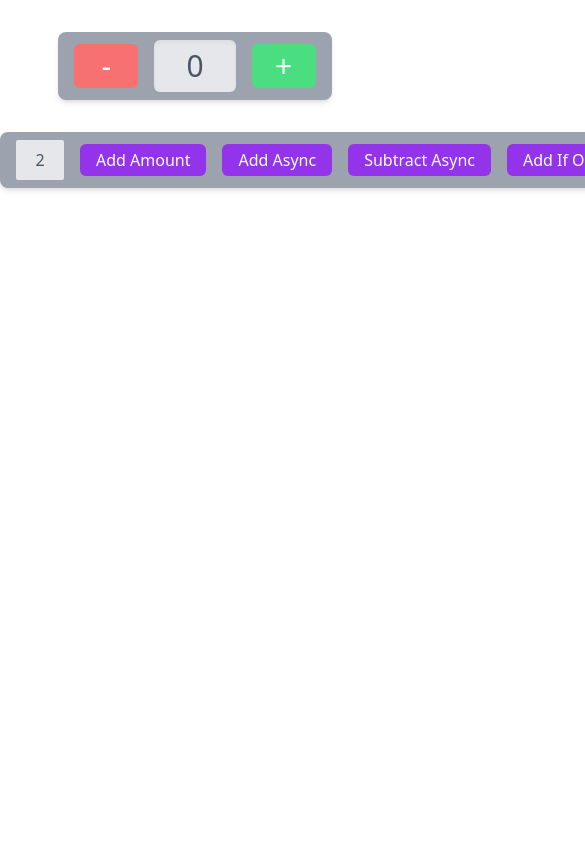
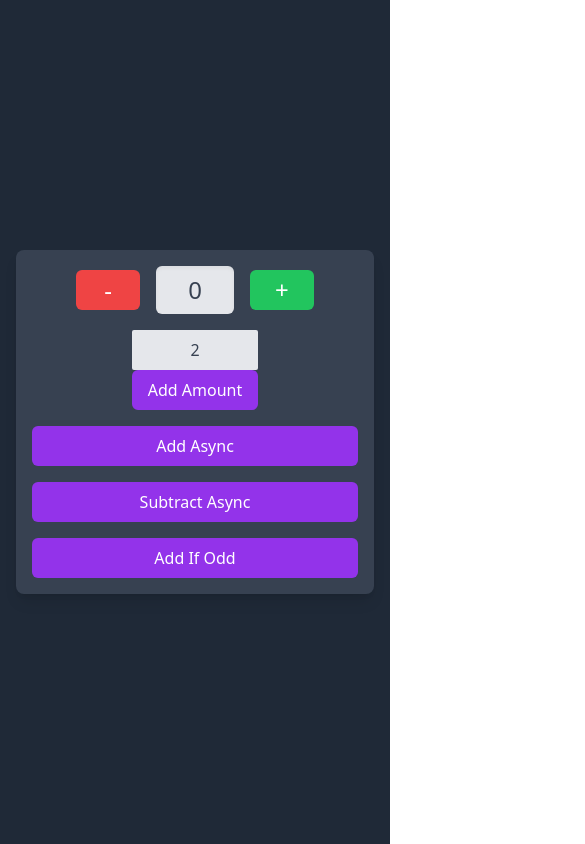
Before and after one commit to mmorris515/pig-game-new, a React (Vite) app: page / in a window 390 px wide. Shown: the top 844 px of the page, 585 px wide, since content can reach past the window. Built offline with nearby package versions, Linux system fonts and the light colour scheme.

Commit message:
Add responsive styling to app

```diff
--- a/src/features/counter/Counter.tsx
+++ b/src/features/counter/Counter.tsx
@@ -1,5 +1,4 @@
 import React, { useState } from "react";
-
 import { useAppSelector, useAppDispatch } from "../../app/hooks";
 import {
   decrement,
@@ -19,58 +18,62 @@ export default function Counter(): JSX.Element {
   const value = Number(amount) || 0;
 
   return (
-    <div>
-      <div className="flex w-min px-4 py-2 rounded-lg shadow-md items-center justify-center gap-4 bg-gray-400 mx-auto mt-8">
+    <div className="flex flex-col items-center justify-center min-h-screen p-4 bg-gray-800">
+      <div className="flex w-full max-w-md flex-col items-center justify-center p-4 bg-gray-700 rounded-lg shadow-lg gap-4">
+        <div className="flex w-full items-center justify-center gap-4">
           <button
             aria-label="Decrement value"
             onClick={() => dispatch(decrement())}
-          className="py-1 px-3 min-w-[4rem] bg-red-400 text-white text-3xl cursor-pointer hover:bg-red-600 rounded-md"
+            className="py-1 px-3 w-16 bg-red-500 text-white text-2xl lg:text-3xl cursor-pointer hover:bg-red-600 rounded-md"
           >
             -
           </button>
-        <span className="bg-gray-200 text-gray-600 px-8 py-2 text-3xl rounded-md shadow-inner">
+          <span className="bg-gray-200 text-gray-700 px-8 py-2 text-2xl lg:text-3xl rounded-md shadow-inner">
             {count}
           </span>
           <button
             aria-label="Increment value"
-          className="py-1 px-3 min-w-[4rem] bg-green-400 text-white text-3xl cursor-pointer hover:bg-green-600 rounded-md"
+            className="py-1 px-3 w-16 bg-green-500 text-white text-2xl lg:text-3xl cursor-pointer hover:bg-green-600 rounded-md"
             onClick={() => dispatch(increment())}
           >
             +
           </button>
         </div>
-      <div className="flex w-max px-4 py-2 rounded-lg shadow-md items-center justify-center gap-4 bg-gray-400 mx-auto mt-8">
+        <div className="flex w-full flex-col items-center justify-center gap-4">
+          <div className="relative">
             <input
-          aria-label="Set increment amount"
+              aria-label="Set amount"
               value={amount}
               onChange={(e) => setAmount(e.target.value)}
-          className="bg-gray-200 px-4 py-2 w-12 text-gray-600 rounded-sm text-center outline-none focus:outline-none focus:ring-2 ring-purple-600"
+              className="absolute inset-x-0 top-0 bg-gray-200 px-4 py-2 text-gray-700 rounded-sm text-center outline-none focus:outline-none focus:ring-2 ring-purple-600"
             />
             <button
-          className="bg-purple-600 text-white px-4 py-1 rounded-md hover:bg-purple-700"
+              className="bg-purple-600 text-white px-4 py-2 rounded-md hover:bg-purple-700 w-full mt-10" // Adjusted margin for visibility
               onClick={() => dispatch(incrementByAmount(value))}
             >
               Add Amount
             </button>
+          </div>
           <button
-          className="bg-purple-600 text-white px-4 py-1 rounded-md hover:bg-purple-700"
+            className="bg-purple-600 text-white px-4 py-2 rounded-md hover:bg-purple-700 w-full"
             onClick={() => dispatch(incrementAsync(value))}
           >
             Add Async
           </button>
           <button
-          className="bg-purple-600 text-white px-4 py-1 rounded-md hover:bg-purple-700"
+            className="bg-purple-600 text-white px-4 py-2 rounded-md hover:bg-purple-700 w-full"
             onClick={() => dispatch(decrementAsync(value))}
           >
-          Subtract Async {/* code needs to updated to activate decrementAsync */}
+            Subtract Async
           </button>
           <button
-          className="bg-purple-600 text-white px-4 py-1 rounded-md hover:bg-purple-700"
+            className="bg-purple-600 text-white px-4 py-2 rounded-md hover:bg-purple-700 w-full"
             onClick={() => dispatch(incrementIfOdd(value))}
           >
             Add If Odd
           </button>
         </div>
       </div>
+    </div>
   );
 }
```
Lines whose indentation alone changed are shown as unchanged.
